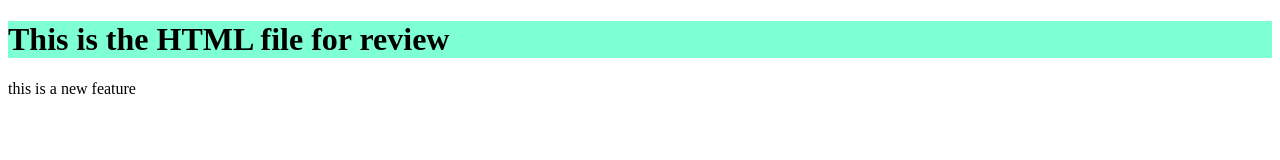
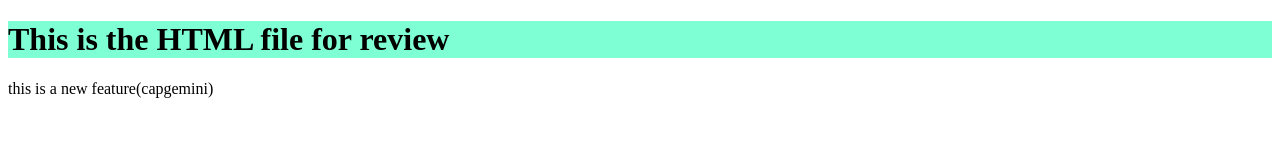
Before and after one commit to Prateek-5/local-repo, a plain HTML site: page index.html in a window 1280 px wide. Drawn offline with Linux system fonts and the light colour scheme.

Commit message:
add a new conflict  via the feature branch

```diff
--- a/index.html
+++ b/index.html
@@ -8,6 +8,6 @@
 </head>
 <body>
     <h1>This is the HTML file for review</h1>
-    <p>this is a new feature</p>
+    <p>this is a new feature(capgemini)</p>
 </body>
 </html>
```
